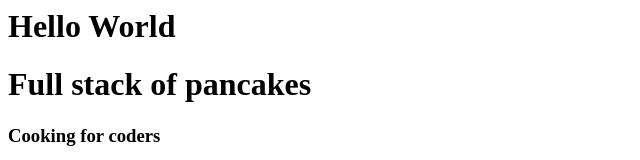
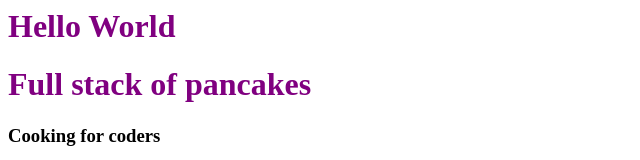
Before and after one commit to TickledDragon/tickleddragon.github.io, a plain HTML site: page index.html in a window 1280 px wide. Shown: the top 160 px of the page, without its empty margins (0-640 px from the left). Drawn offline with Linux system fonts and the light colour scheme.

Commit message:
SS attempt 2

```diff
--- a/index.html
+++ b/index.html
@@ -8,7 +8,7 @@
     <meta http-equiv="X-UA-Compatible" content="ie=edge">
     <title>Magical fluffy pancakes</title>
 
-    <link rel="stylesheet" href="SRC/Styles/Styles.css" type="text">
+    <link rel="stylesheet" href="./SRC/Styles/Styles.css" type="text/css">
 </head>
 <body>
 
```
